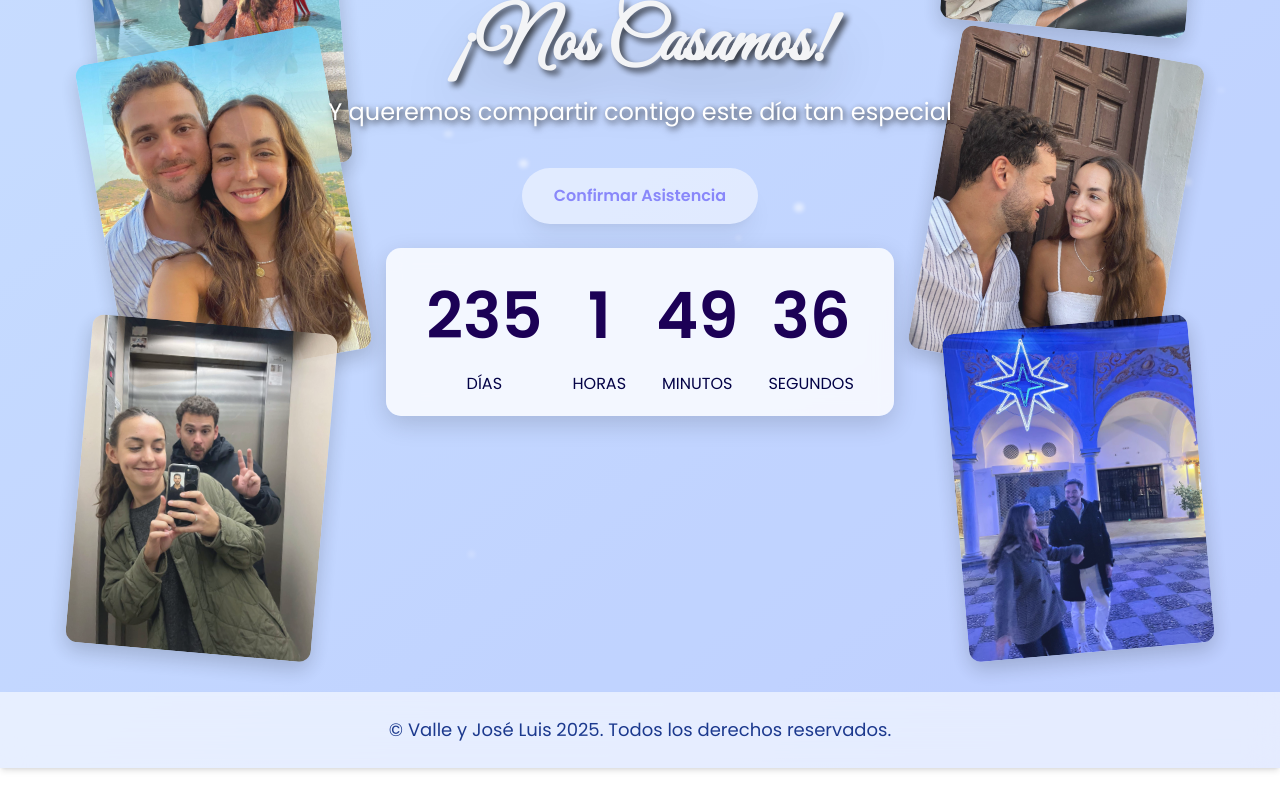
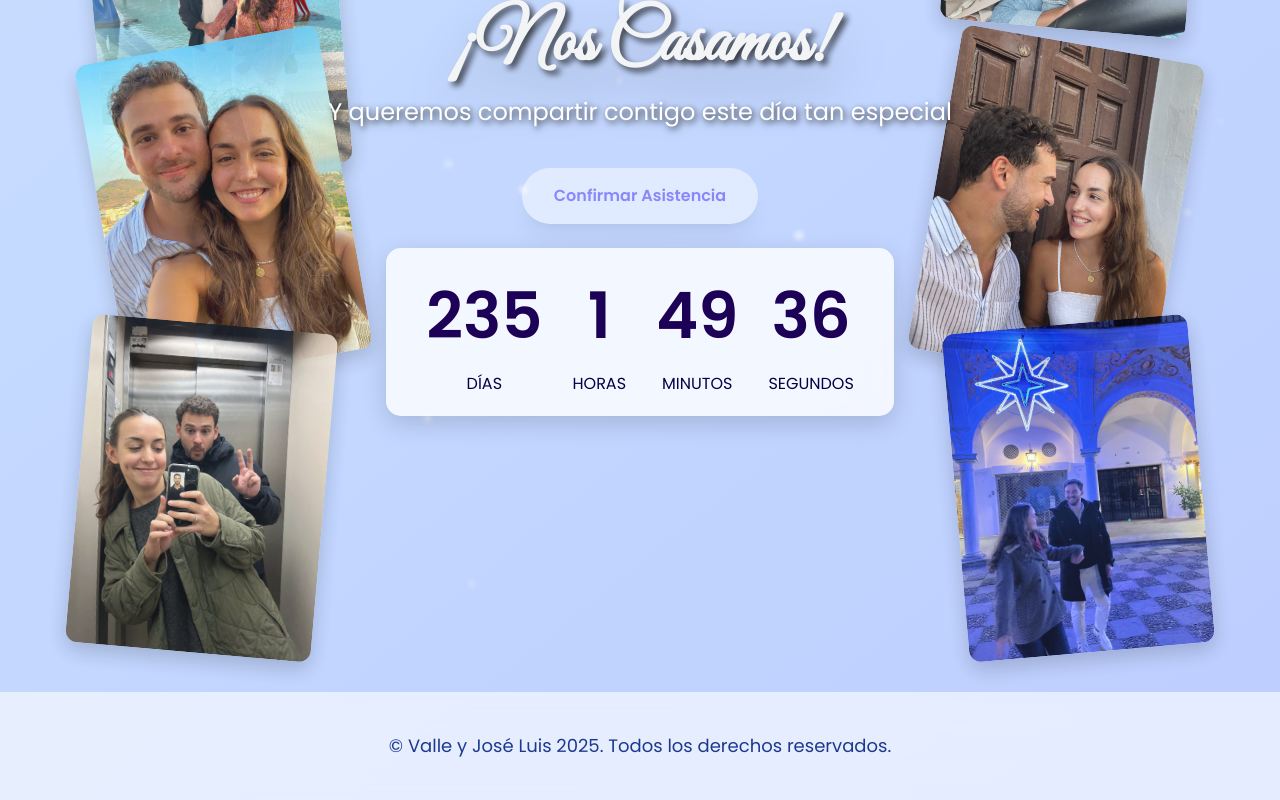
Before and after one commit to jlclosada/valleyjose2025, a Nuxt app: page / in a window 1280 px wide. Shown: the part 244-1044 px from the top of the page. Before the commit the page ends 1012 px from the top, so only its background shows below. Built offline with nearby package versions, Linux system fonts and the light colour scheme.

Commit message:
Changed padding in footer

```diff
--- a/components/Footer.vue
+++ b/components/Footer.vue
@@ -1,6 +1,6 @@
 <!-- components/Footer.vue -->
 <template>
   <footer class="backdrop-blur-lg bg-white/60 shadow-md text-blue-900 py-6 text-center mt-10">
-    <p class="text-lg">&copy; Valle y José Luis 2025. Todos los derechos reservados.</p>
+    <p class="text-lg p-4">&copy; Valle y José Luis 2025. Todos los derechos reservados.</p>
   </footer>
 </template>
```
